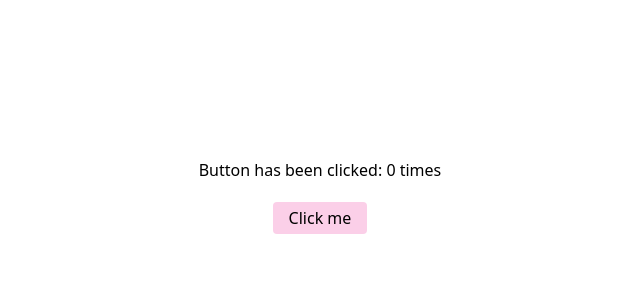
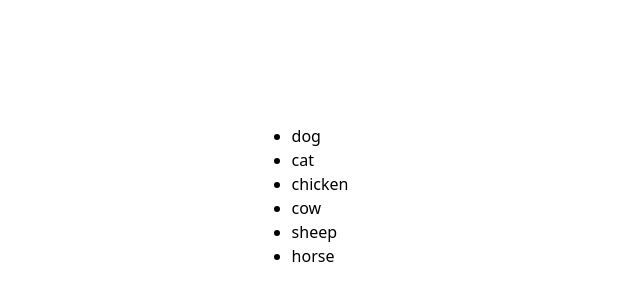
Before and after one commit to izzett222/react-coding-exercises, a React (Create React App) app: page / in a window 1280 px wide. Shown: the part 204-504 px from the top of the page, without its empty margins (320-960 px from the left). Built offline with nearby package versions, Linux system fonts and the light colour scheme; the HTML template or start-up script is replaced by a standard one.

Commit message:
add simple list component

```diff
--- a/src/App.jsx
+++ b/src/App.jsx
@@ -1,11 +1,12 @@
 import Square from "./components/Square";
 import Button from "./components/Button";
 import Counter from "./components/Counter";
+import List from "./components/List";
 
 function App() {
   return (
     <div className="h-screen flex justify-center items-center gap-3">
-      <Counter />
+      <List />
     </div>
   );
 }
--- /dev/null
+++ b/src/components/List.jsx
@@ -0,0 +1,10 @@
+export default function List() {
+  const list = ["dog", "cat", "chicken", "cow", "sheep", "horse"];
+  return (
+    <ul className="list-disc">
+      {list.map((el, i) => {
+        return <li key={i}>{el}</li>;
+      })}
+    </ul>
+  );
+}
```
